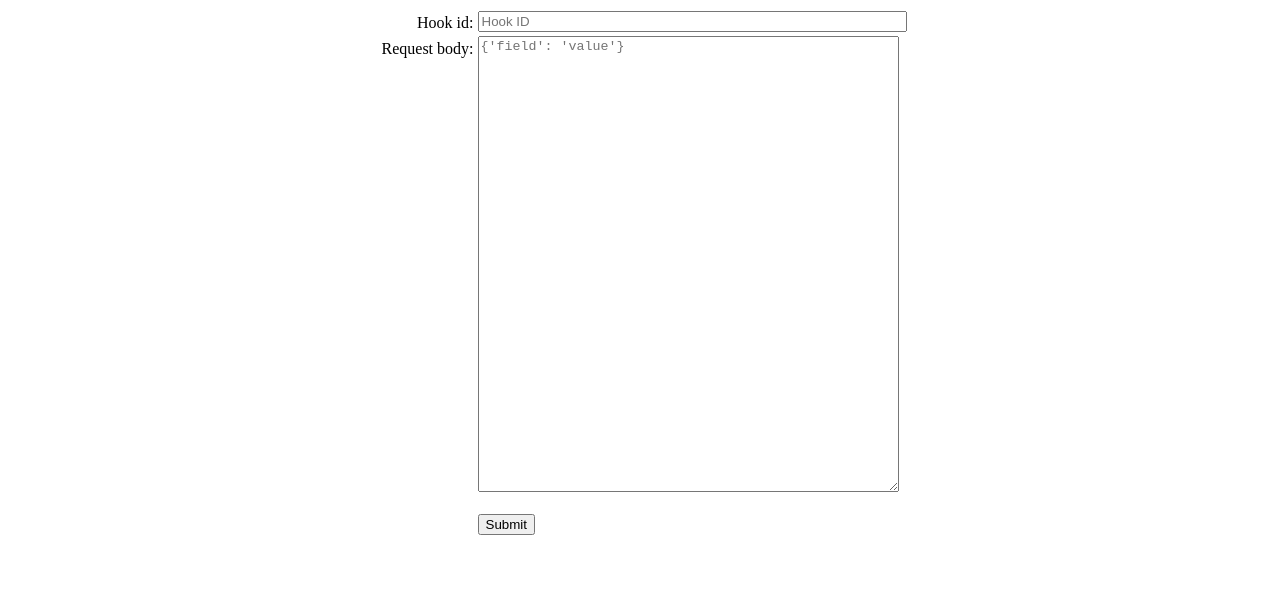
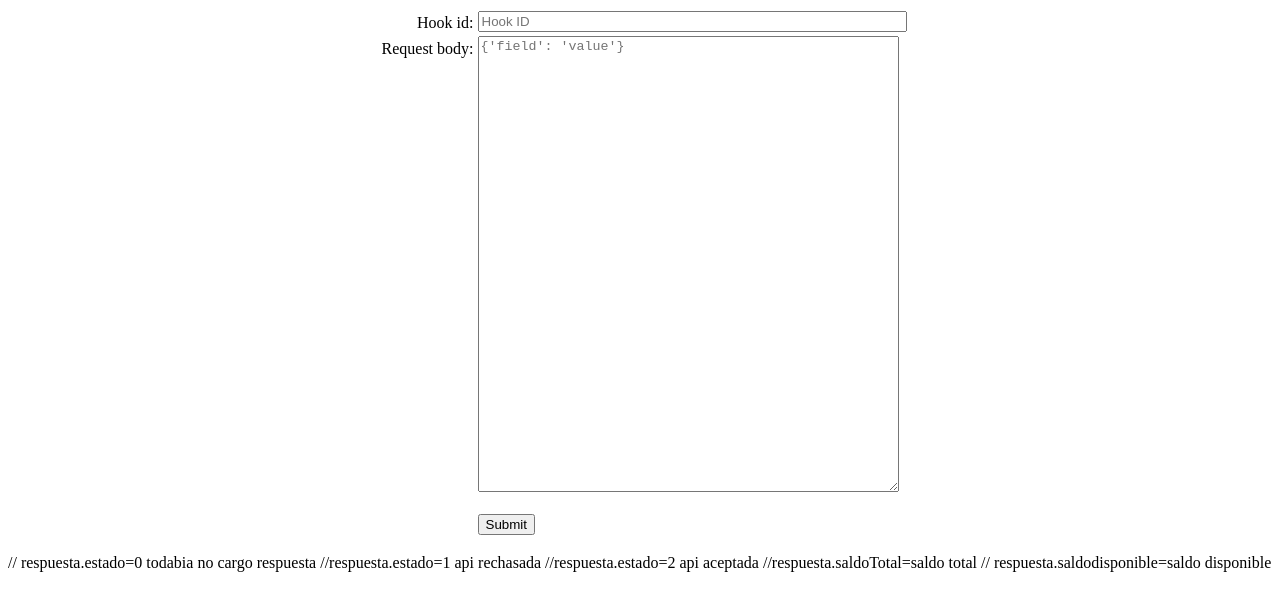
Before and after one commit to MartindeOrta/hook, a plain HTML site: page index.html in a window 1280 px wide. Drawn offline with Linux system fonts and the light colour scheme; no server answers.

Commit message:
Update index.html

```diff
--- a/index.html
+++ b/index.html
@@ -24,6 +24,16 @@
                 </td>
             </tr>
         </tbody></table>
+        <div>
+            <p>
+            // respuesta.estado=0 todabia no cargo respuesta
+//respuesta.estado=1 api rechasada
+//respuesta.estado=2 api aceptada
+//respuesta.saldoTotal=saldo total
+// respuesta.saldodisponible=saldo disponible
+            </p>
+
+        </div>
     </form>
 
     <script src="app.js"></script>
```
